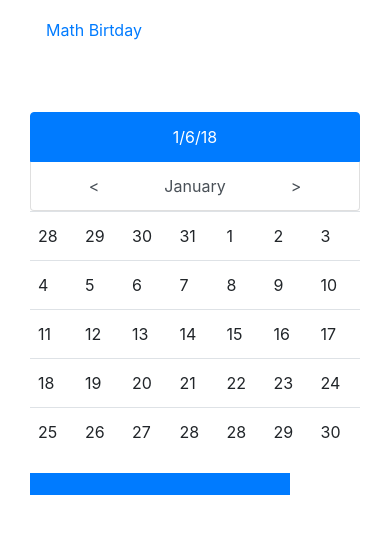
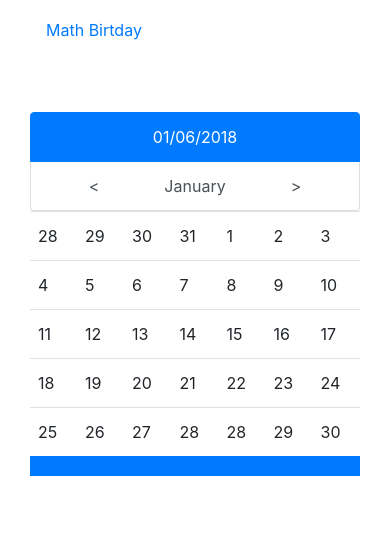
Before and after one commit to luillyfe/datepicker, an Angular app: page / in a window 390 px wide. Shown: the top 534 px of the page. Built offline with nearby package versions, Linux system fonts and the light colour scheme.

Commit message:
- Removed content generate from table responsive - Added margin-bottom and style it - Changed format date pipe

```diff
--- a/src/app/datepicker/datepicker.component.css
+++ b/src/app/datepicker/datepicker.component.css
@@ -12,10 +12,16 @@
     padding: .75rem .5rem;
 }
 
-.table-responsive::after {
+.table {
+    border-bottom: 20px solid;
+    border-color: #007bff;
+}
+
+/*.table-responsive::after {
     content: "";
     border: 1px solid;
-    border-right-width: 130px;
-    border-left-width: 130px;
+    !* TODO: Width should be calculate at runtime *!
+    border-right-width: 20vh;
+    border-left-width: 20vh;
     border-color: #007bff;
-}
+}*/
--- a/src/app/datepicker/datepicker.component.html
+++ b/src/app/datepicker/datepicker.component.html
@@ -1,9 +1,10 @@
 <div class="container mt-5">
     <div class="list-group">
-      <a href="#" class="list-group-item list-group-item-action text-center active">{{ today | date:'shortDate' }}</a>
+      <a href="#" class="list-group-item list-group-item-action text-center active">{{ today | date:'MM/dd/y' }}</a>
       <a href="#" class="list-group-item list-group-item-action text-center">{{ today | date:'MMMM' }}</a>
     </div>
     <div class="table-responsive">
+        <!-- TODO: td content should be generate -->
         <table class="table">
           <tbody>
           <tr>
```
